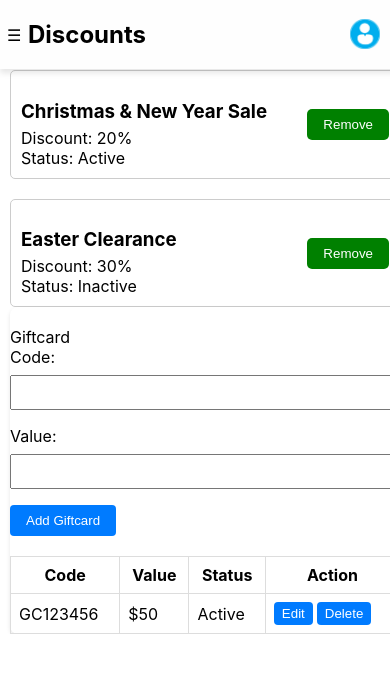
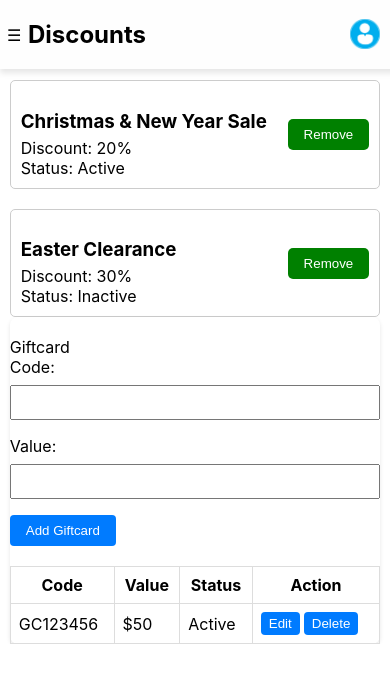
Before and after one commit to Ombito/Admin-dashboard, a React (Create React App) app: page /discounts in a window 390 px wide. Shown: the top 682 px of the page. Built offline with nearby package versions, Linux system fonts and the light colour scheme; what @react-pdf/renderer would draw is missing.

Commit message:
Fix: discounts

```diff
--- a/src/components/Discounts/discounts.css
+++ b/src/components/Discounts/discounts.css
@@ -7,13 +7,15 @@
   flex-direction: column;
   width: 100%;
   height: 100%;
-  padding: 0 10px;
-  margin-top: 70px;
+  margin: auto;
+  margin-top: 80px;
 }
 .discounts-list {
   display: grid;
   grid-template-columns: repeat(auto-fit, minmax(300px, 1fr));
   gap: 20px;
+  width: 95%;
+  margin: auto;
 }
 .discount-item {
   border: 1px solid #ccc;
@@ -59,3 +61,15 @@ button:hover {
 .add-discount-button:hover {
   background-color: #d32f2f;
 }
+
+
+@media (max-width: 600px) {
+  .discounts-hero-container {
+    width: 95%;
+  }
+  .discounts-list {
+    width: 100%;
+    padding: 0;
+    margin: auto;
+  }
+}
```
Also changed, not shown: src/components/Invoices/invoices.css (+0 -14 lines).
